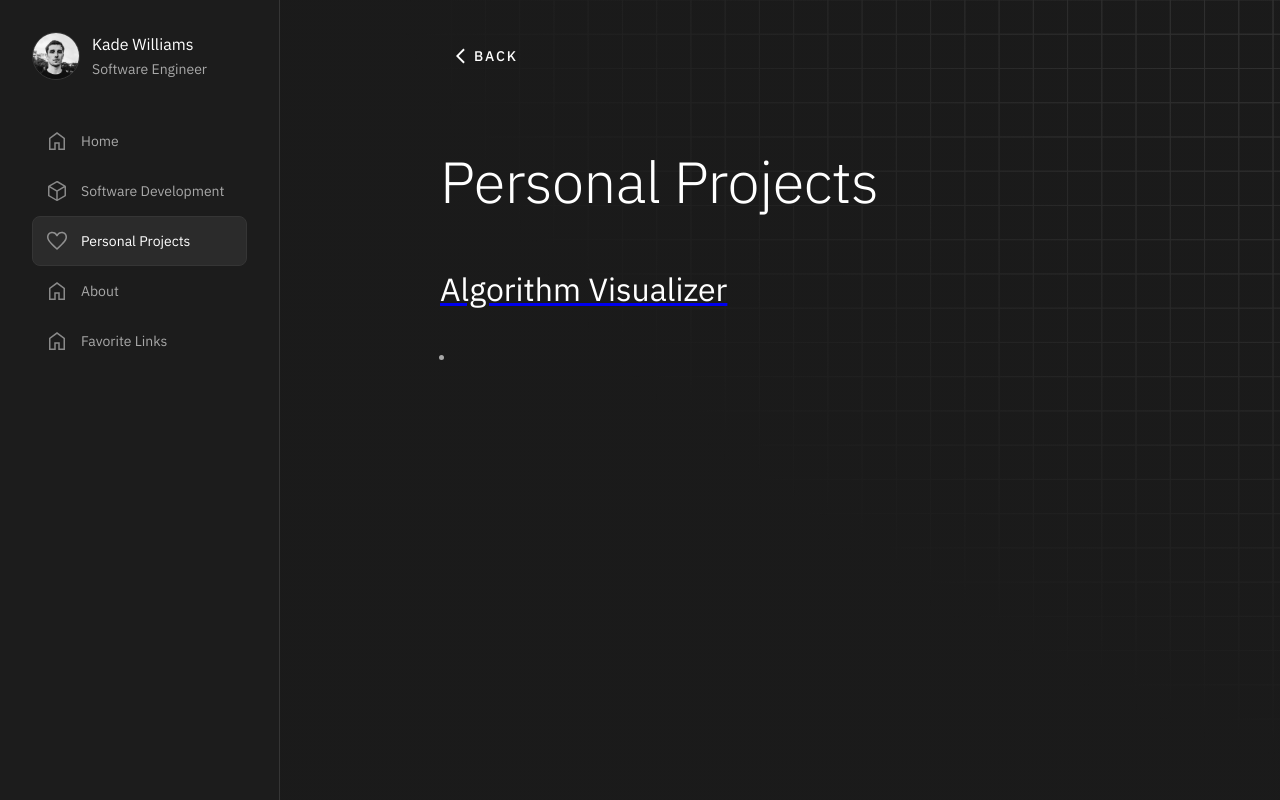
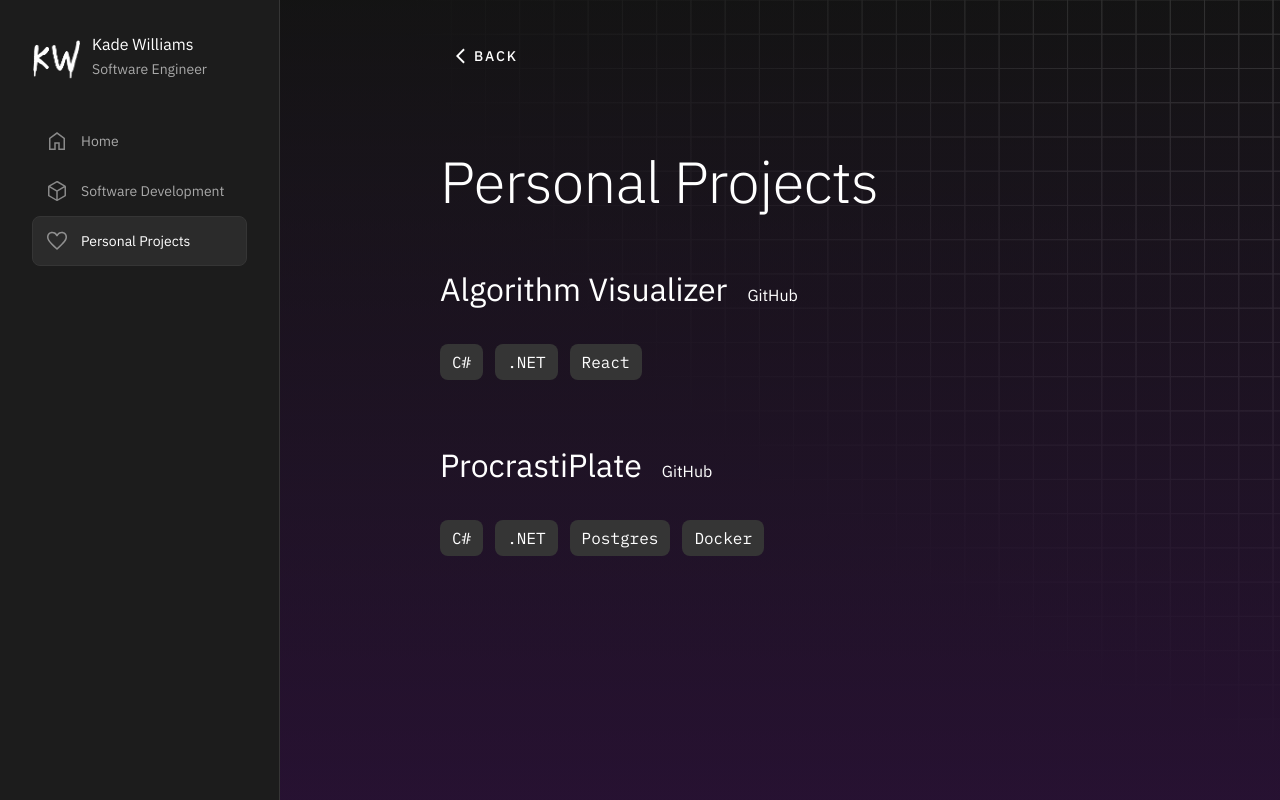
Before and after one commit to KadeWilliams/blogfolio, an Astro site: page /personal-projects in a window 1280 px wide. Built offline with nearby package versions, Linux system fonts and the light colour scheme; Astro itself is replaced by a stand-in of ours.

Commit message:
working on v1

```diff
--- a/public/assets/styles.css
+++ b/public/assets/styles.css
@@ -19,7 +19,11 @@ section {
 
 a {
   background-color: rgba(0, 0, 0, 0);
+  text-decoration: none;
+  color: white;
 }
+
+
 
 a:active,
 a:hover {
@@ -318,15 +322,15 @@ p {
 .niv-image {
   width: 48px;
   height: 48px;
-  border: 1px solid #353535;
-  border-radius: 100px;
+  /* border: 1px solid #353535; */
+  /* border-radius: 100px; */
   margin-right: 12px;
 }
 
 .main {
   width: 100%;
   height: 100%;
-  background-image: linear-gradient(rgba(28, 28, 28, 0.64), rgba(28, 28, 28, 0.64)), url('./grid-top-right.svg'), linear-gradient(rgba(28, 28, 28, 0.24), rgba(28, 28, 28, 0.24));
+  background-image: linear-gradient(rgba(16, 16, 16, 0.50), rgba(47, 14, 64, 0.64)), url('./grid-top-right.svg'), linear-gradient(rgba(28, 28, 28, 0.24), rgba(28, 28, 28, 0.24));
   background-position: 0 0, 0 0, 0 0;
   background-size: auto, auto 1130px, auto;
   flex-direction: column;
@@ -429,7 +433,7 @@ p {
 .items-container {
   display: flex;
   flex-direction: row;
-  color: purple;
+  color: #a8a8a8;
 }
 
 .nav-link-image {
--- a/src/components/Header.astro
+++ b/src/components/Header.astro
@@ -24,6 +24,5 @@ const { title } = Astro.props as HeaderProps;
       (n.className += t + "js"), ("ontouchstart" in o || (o.DocumentTouch && c instanceof DocumentTouch)) && (n.className += t + "touch");
     })(window, document);
   </script>
-  <link href="/assets/favicon-32x32.png" rel="shortcut icon" type="image/x-icon" />
-  <link href="/assets/favicon-32x32.png" rel="apple-touch-icon" />
+  <link href="/assets/KW-white.png" rel="shortcut icon" type="image/x-icon" />
 </head>
--- a/src/components/Project.astro
+++ b/src/components/Project.astro
@@ -1,18 +1,32 @@
 ---
-const { title, desc, problem, solution, header, link } = Astro.props;
+const { title, desc, problem, solution, header, link, tech, github} = Astro.props;
 ---
 
 <div class="single-item">
-  <a href={link}><h3>{title}</h3></a>
-  <div class="project-desc project-desc-list w-richtext">
+  <div id="project-links">
+    <a href={link}><h3>{title}</h3></a>
+    { github ? <a href={github}>GitHub</a> : ""}
+  </div>
+  <div>
     { problem != null ? (<p><em><strong>Problem:</strong></em> {problem}</p>) : ""}
     { solution != null ? (<p><em><strong>Solution:</strong></em> {solution}</p>) : ""}
     <h5>{header}</h5>
     <ul role="list">
-      {desc.map(item => <li>{item}</li>)}
+      {desc.length > 0 ? desc.map(item => <li>{item}</li>) : ""}
     </ul>
+    <div class="chips-container">
+      {tech ? tech.map(techItem => <div class="single-chip">{techItem}</div>) : ""}
+    </div>
   </div>
 </div>
+<style>
+  #project-links {
+    display: flex;
+    flex-direction: row;
+    gap: 20px;
+    align-items: center;
+  }
+</style>
 <!--
 <div class="single-item">
   <h3>{title}</h3>
--- a/src/components/Sidebar.astro
+++ b/src/components/Sidebar.astro
@@ -15,7 +15,7 @@ const { selectedItem } = Astro.props;
     <a href="/" class="w-nav-brand" aria-label="home">
       <div class="niv-data">
         <img
-          src="/assets/sam.jpg"
+          src="/assets/KW-white.png"
           loading="eager"
           alt="Profile picture"
           class="niv-image"
@@ -41,8 +41,7 @@ const { selectedItem } = Astro.props;
         />
         <div>Home</div>
       </a>
-      <a
-        href="/software-development"
+      <a href="/software-development"
         class={`nav-link-container w-inline-block ${
           selectedItem === 'software-development' ? 'w--current' : ''
         }`}
@@ -70,13 +69,12 @@ const { selectedItem } = Astro.props;
         />
         <div>Personal projects</div>
       </a>
-      <a
+      <!-- <a
         href="/about"
         class={`nav-link-container w-inline-block ${
-          selectedItem === 'home' ? 'w--current' : ''
+          selectedItem === 'about' ? 'w--current' : ''
         }`}>
         <img
-          src="/assets/home.svg"
           loading="eager"
           alt=""
           class="nav-link-image"
@@ -86,16 +84,15 @@ const { selectedItem } = Astro.props;
       <a
         href="/favorite-links"
         class={`nav-link-container w-inline-block ${
-          selectedItem === 'home' ? 'w--current' : ''
+          selectedItem === 'favorite-links' ? 'w--current' : ''
         }`}>
         <img
-          src="/assets/home.svg"
           loading="eager"
           alt=""
           class="nav-link-image"
         />
         <div>Favorite Links</div>
-      </a>
+      </a> -->
     </nav>
 
     <div
--- a/src/layouts/Layout.astro
+++ b/src/layouts/Layout.astro
@@ -13,6 +13,7 @@ const { title } = Astro.props;
 		<meta name="description" content="Astro description" />
 		<meta name="viewport" content="width=device-width" />
 		<link rel="icon" type="image/svg+xml" href="/favicon.svg" />
+		<link rel="stylesheet" href="https://cdnjs.cloudflare.com/ajax/libs/font-awesome/4.7.0/css/font-awesome.min.css">
 		<meta name="generator" content={Astro.generator} />
 		<title>{title}</title>
 	</head>
--- a/src/pages/favorite-links.astro
+++ b/src/pages/favorite-links.astro
@@ -1,6 +1,5 @@
 ---
 import Header from "../components/Header.astro";
-import Project from "../components/Project.astro";
 import Sidebar from "../components/Sidebar.astro";
 
 const links = [
@@ -16,7 +15,7 @@ const links = [
   <Header title="Software Development | Kade Williams" />
   <body>
     <div class="content">
-        <Sidebar selectedItem="software-development" />
+        <Sidebar selectedItem="favorite-links" />
       <nav class="main">
         <div class="container">
           <div class="back-nav-container">
--- a/src/pages/index.astro
+++ b/src/pages/index.astro
@@ -50,7 +50,7 @@ import Sidebar from "../components/Sidebar.astro";
             <a href="/personal-projects" class="projects-container">
               <div class="single-projects-category">
                 <div class="projects-category-image-container devops-img">
-                  <img src="./assets/favorite.svg" loading="lazy" alt="" class="projects-category-image" />
+                  <img src="./assets/Hammer.png" loading="lazy" alt="" class="projects-category-image" style="transform: rotate(-33deg);"/>
                 </div>
               </div>
               <div class="single-projects-content">
--- a/src/pages/personal-projects.astro
+++ b/src/pages/personal-projects.astro
@@ -6,10 +6,18 @@ const projects = [
   {
     title: "Algorithm Visualizer",
     desc: [
-      "",
     ],
-    tech: ["Node.js", "NPM"],
-    link: "/"
+    tech: ["C#", ".NET", "React"],
+    link: "/",
+    github: "https://github.com/KadeWilliams/algo-visualizer"
+  },
+  {
+    title: "ProcrastiPlate",
+    desc: [
+    ],
+    tech: ["C#", ".NET", "Postgres", "Docker"],
+    link: "/",
+    github: "https://github.com/KadeWilliams/ProcrastiPlate"
   },
 ];
 ---
@@ -37,6 +45,7 @@ const projects = [
                         desc={project.desc}
                         tech={project.tech}
                         link={project.link}
+                        github={project.github}
                       />
                     ))}
                   </div>
```
Also changed, not shown: public/assets/Hammer.png (added), public/assets/KW-white.png (added), public/assets/KW.jpg (added), public/assets/KW.png (added).
